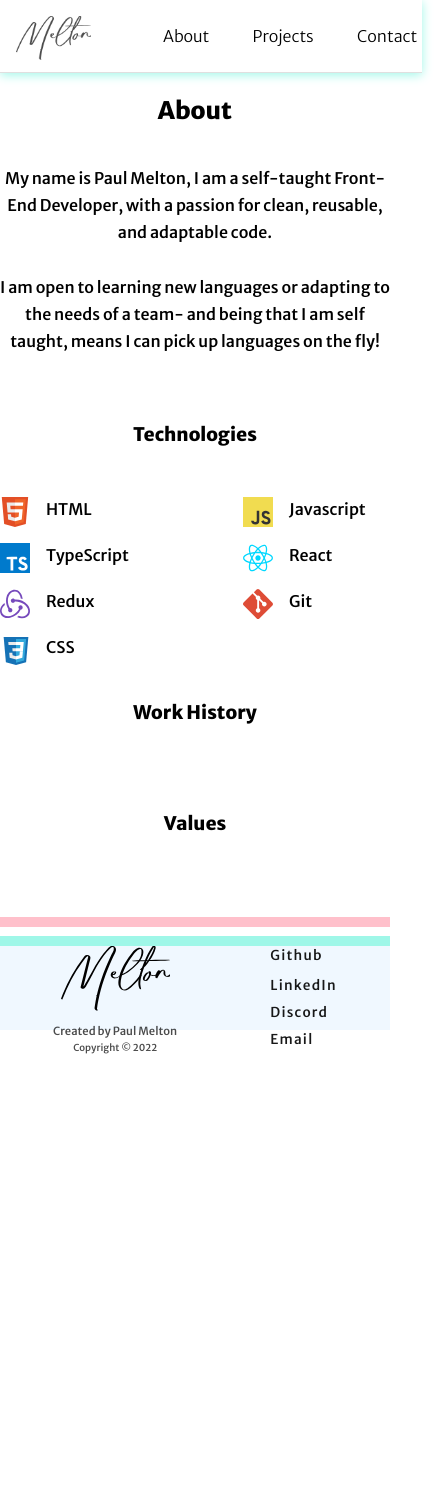
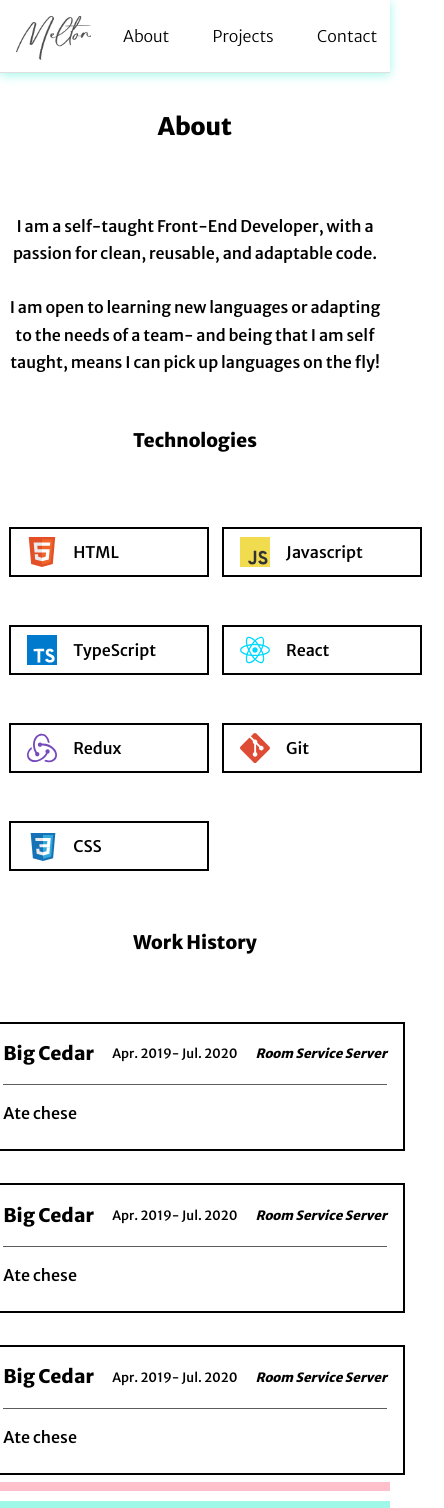
Before and after one commit to Melton-Paul/Portfolio-v2, a React (Create React App) app: page /about in a window 390 px wide. Shown: the top 1508 px of the page, 444 px wide, since content can reach past the window. Before the commit the page ends 1067 px from the top, so only its background shows below. Built offline with nearby package versions, Linux system fonts and the light colour scheme.

Commit message:
Finished Mobile layout of 'About' section.

```diff
--- /dev/null
+++ b/src/components/UI/Card/Card.module.css
@@ -0,0 +1,6 @@
+.card {
+  padding: 0.5rem 1rem;
+  border: 2px solid black;
+  width: 100%;
+  align-items: center;
+}
--- /dev/null
+++ b/src/components/UI/Card/Card.tsx
@@ -0,0 +1,10 @@
+import React, { ReactNode } from "react";
+import styles from "./Card.module.css";
+
+const Card: React.FC<{ children: ReactNode; className?: string }> = (props) => {
+  return (
+    <div className={styles.card + " " + props.className}>{props.children}</div>
+  );
+};
+
+export default Card;
--- a/src/components/pages/About/About.module.css
+++ b/src/components/pages/About/About.module.css
@@ -4,47 +4,46 @@
   align-items: center;
   width: 100%;
   height: 100vh;
-}
-
-.about--information {
-  display: flex;
-  flex-direction: column;
-  align-items: center;
-  justify-content: space-evenly;
-  width: 100%;
-  height: 100%;
-  list-style-type: none;
-  padding: 0;
-  max-width: 900px;
+  margin: 0 auto;
 }
 
 .about--information__section {
   width: 100%;
+  display: flex;
+  flex-direction: column;
+  align-items: center;
+  margin: 1rem 0;
+  max-width: 500px;
 }
 
-.about p {
+.about--greeting {
   text-align: center;
   line-height: 1.7;
+  max-width: 800px;
+  padding: 0 1rem;
 }
 
-h3 {
-  text-align: center;
+.section-title {
   margin-bottom: 3rem;
 }
 
+/* Technology List */
+
 .technologies-list {
-  padding: 0;
-  list-style-type: none;
   display: grid;
-  grid-template-columns: repeat(2, 50%);
-  gap: 1rem 3rem;
-  max-width: 400px;
-  margin: 0 auto;
+  grid-template-columns: repeat(2, 1fr);
+  width: 100%;
 }
 
-.technologies-list--item {
+.work-list li {
+  margin: 1rem 0;
+}
+
+.technologies-list__item {
   display: flex;
+  margin: 1.5rem;
   width: 100%;
+  max-width: 200px;
 }
 
 .svg {
@@ -52,3 +51,51 @@ h3 {
   height: 30px;
   margin-right: 1rem;
 }
+
+/* Work History */
+
+.work-list {
+  width: 100%;
+}
+
+.work-list__item {
+  max-width: 450px;
+  width: 100%;
+  margin: 0 auto;
+}
+
+.work-title {
+  display: flex;
+  padding-bottom: 0.5rem;
+  justify-content: space-between;
+  align-items: center;
+  border-bottom: 1px solid #5c5c5c;
+}
+
+.work-title h3 {
+  margin: 0;
+  margin-right: 1rem;
+}
+
+.work-job {
+  font-size: 0.8rem;
+  font-style: italic;
+  font-weight: bold;
+}
+
+.work-date {
+  font-size: 0.8rem;
+  margin-right: 1rem;
+}
+
+.work-desc {
+  margin: 1rem 0;
+}
+
+/* Values */
+
+.values li {
+  margin: 1rem 0;
+  width: 100%;
+  max-width: 450px;
+}
--- a/src/components/pages/About/About.tsx
+++ b/src/components/pages/About/About.tsx
@@ -7,56 +7,132 @@ import JsLogo from "../../../images/components/Js";
 import ReactLogo from "../../../images/components/React";
 import TsLogo from "../../../images/components/Ts";
 import ReduxLogo from "../../../images/components/Redux";
+import Card from "../../UI/Card/Card";
 
 export default function About() {
   return (
     <section className={styles.about}>
       <h2>About</h2>
-      <p>
-        My name is Paul Melton, I am a self-taught Front-End Developer, with a
-        passion for clean, reusable, and adaptable code. <br /> <br />I am open
-        to learning new languages or adapting to the needs of a team- and being
-        that I am self taught, means I can pick up languages on the fly!
+      <ul className={styles["about--information"] + " list"}>
+        <li className={styles["about--information__section"]}>
+          <p className={styles["about--greeting"]}>
+            I am a self-taught Front-End Developer, with a passion for clean,
+            reusable, and adaptable code. <br /> <br />I am open to learning new
+            languages or adapting to the needs of a team- and being that I am
+            self taught, means I can pick up languages on the fly!
           </p>
-      <ul className={styles["about--information"]}>
+        </li>
         <li className={styles["about--information__section"]}>
-          <h3>Technologies</h3>
-          <ul className={styles["technologies-list"]}>
-            <li className={styles["technologies-list--item"]}>
+          <h3 className={styles["section-title"]}>Technologies</h3>
+          <ul className={styles["technologies-list"] + " list"}>
+            <li>
+              <Card className={styles["technologies-list__item"]}>
                 <HtmlLogo className={styles.svg} />
                 <span>HTML</span>
+              </Card>
             </li>
-            <li className={styles["technologies-list--item"]}>
+            <li>
+              <Card className={styles["technologies-list__item"]}>
                 <JsLogo className={styles.svg} />
                 <span>Javascript</span>
+              </Card>
             </li>
-            <li className={styles["technologies-list--item"]}>
+            <li>
+              <Card className={styles["technologies-list__item"]}>
                 <TsLogo className={styles.svg} />
                 <span>TypeScript</span>
+              </Card>
             </li>
-            <li className={styles["technologies-list--item"]}>
+            <li>
+              <Card className={styles["technologies-list__item"]}>
                 <ReactLogo className={styles.svg} />
                 <span>React</span>
+              </Card>
             </li>
-            <li className={styles["technologies-list--item"]}>
+            <li>
+              <Card className={styles["technologies-list__item"]}>
                 <ReduxLogo className={styles.svg} />
                 <span>Redux</span>
+              </Card>
             </li>
-            <li className={styles["technologies-list--item"]}>
+            <li>
+              <Card className={styles["technologies-list__item"]}>
                 <GitLogo className={styles.svg} />
                 <span>Git</span>
+              </Card>
             </li>
-            <li className={styles["technologies-list--item"]}>
+            <li>
+              <Card className={styles["technologies-list__item"]}>
                 <CssLogo className={styles.svg} />
                 <span>CSS</span>
+              </Card>
             </li>
           </ul>
         </li>
+        <li className={styles["about--information__section"]}>
+          <h3 className={styles["section-title"]}>Work History</h3>
+          <ul className={styles["work-list"] + " list grid"}>
             <li>
-          <h3>Work History</h3>
+              <Card className={styles["work-list__item"]}>
+                <div className={styles["work-title"]}>
+                  <h3>Big Cedar</h3>
+                  <p className={styles["work-date"]}>Apr. 2019- Jul. 2020</p>
+                  <p className={styles["work-job"]}>Room Service Server</p>
+                </div>
+                <p className={styles["work-desc"]}>Ate chese</p>
+              </Card>
             </li>
             <li>
-          <h3>Values</h3>
+              <Card className={styles["work-list__item"]}>
+                <div className={styles["work-title"]}>
+                  <h3>Big Cedar</h3>
+                  <p className={styles["work-date"]}>Apr. 2019- Jul. 2020</p>
+                  <p className={styles["work-job"]}>Room Service Server</p>
+                </div>
+                <p className={styles["work-desc"]}>Ate chese</p>
+              </Card>
+            </li>
+            <li>
+              <Card className={styles["work-list__item"]}>
+                <div className={styles["work-title"]}>
+                  <h3>Big Cedar</h3>
+                  <p className={styles["work-date"]}>Apr. 2019- Jul. 2020</p>
+                  <p className={styles["work-job"]}>Room Service Server</p>
+                </div>
+                <p className={styles["work-desc"]}>Ate chese</p>
+              </Card>
+            </li>
+          </ul>
+        </li>
+        <li className={styles["about--information__section"]}>
+          <h3 className={styles["section-title"]}>Values</h3>
+          <ul className={styles.values + " list grid"}>
+            <li>
+              <Card>
+                <p>A healthy work life balance.</p>
+              </Card>
+            </li>
+            <li>
+              <Card>
+                <p>Working with a team with good communication.</p>
+              </Card>
+            </li>
+            <li>
+              <Card>
+                <p>Working Remote or Hybrid.</p>
+              </Card>
+            </li>
+            <li>
+              <Card>
+                <p>I am willing to relocate.</p>
+              </Card>
+            </li>
+            <li>
+              <Card>
+                <p>The ability to learn new concepts to add to my "toolbox".</p>
+              </Card>
+            </li>
+          </ul>
         </li>
       </ul>
     </section>
--- a/src/index.css
+++ b/src/index.css
@@ -2,6 +2,8 @@
 
 * {
   scroll-behavior: smooth;
+  box-sizing: border-box;
+  padding: 0;
 }
 
 body {
@@ -18,5 +20,19 @@ body {
 }
 
 main {
-  height: 100vh;
+  margin-top: 1rem;
+  height: 165vh;
 }
+
+.list {
+  list-style-type: none;
+}
+
+.grid {
+  display: grid;
+}
+
+.grid--1x2 {
+  display: grid;
+  grid-template-columns: repeat(1, fr);
+}
```
Lines whose indentation alone changed are shown as unchanged.
